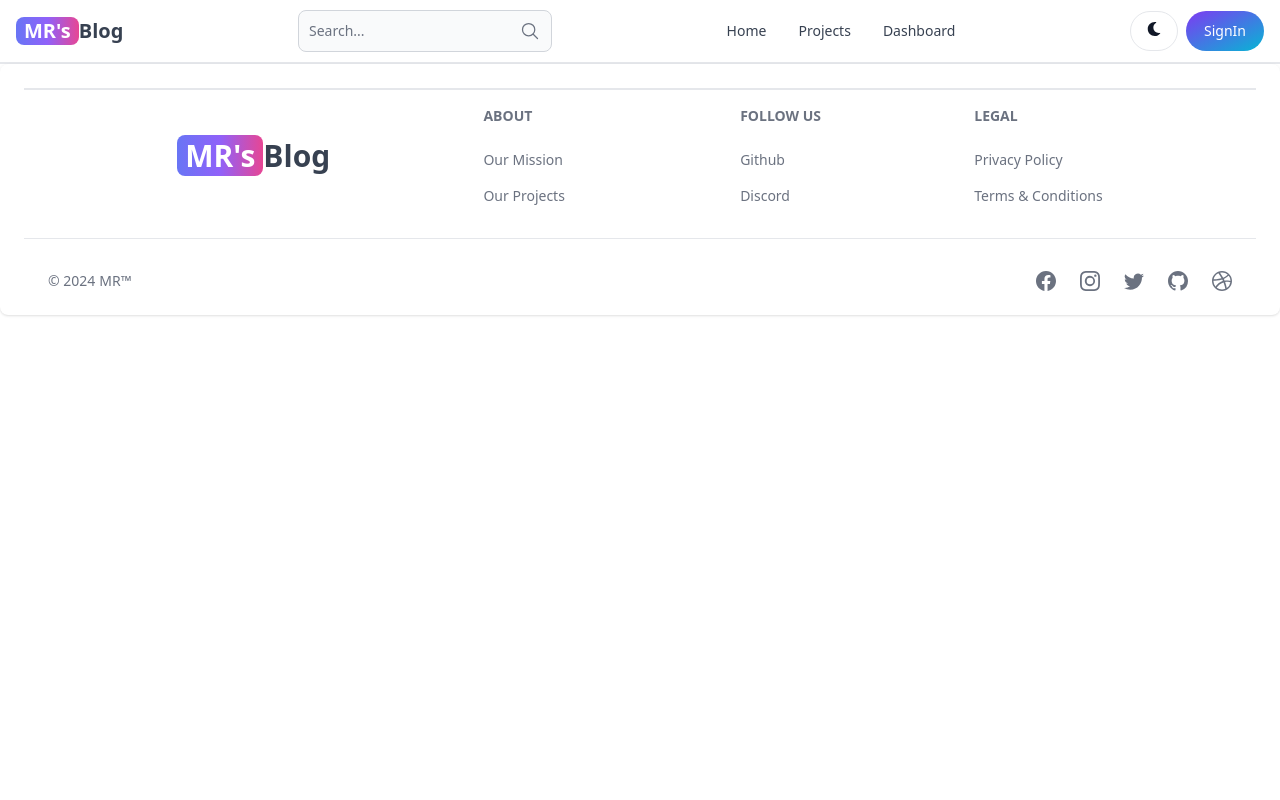
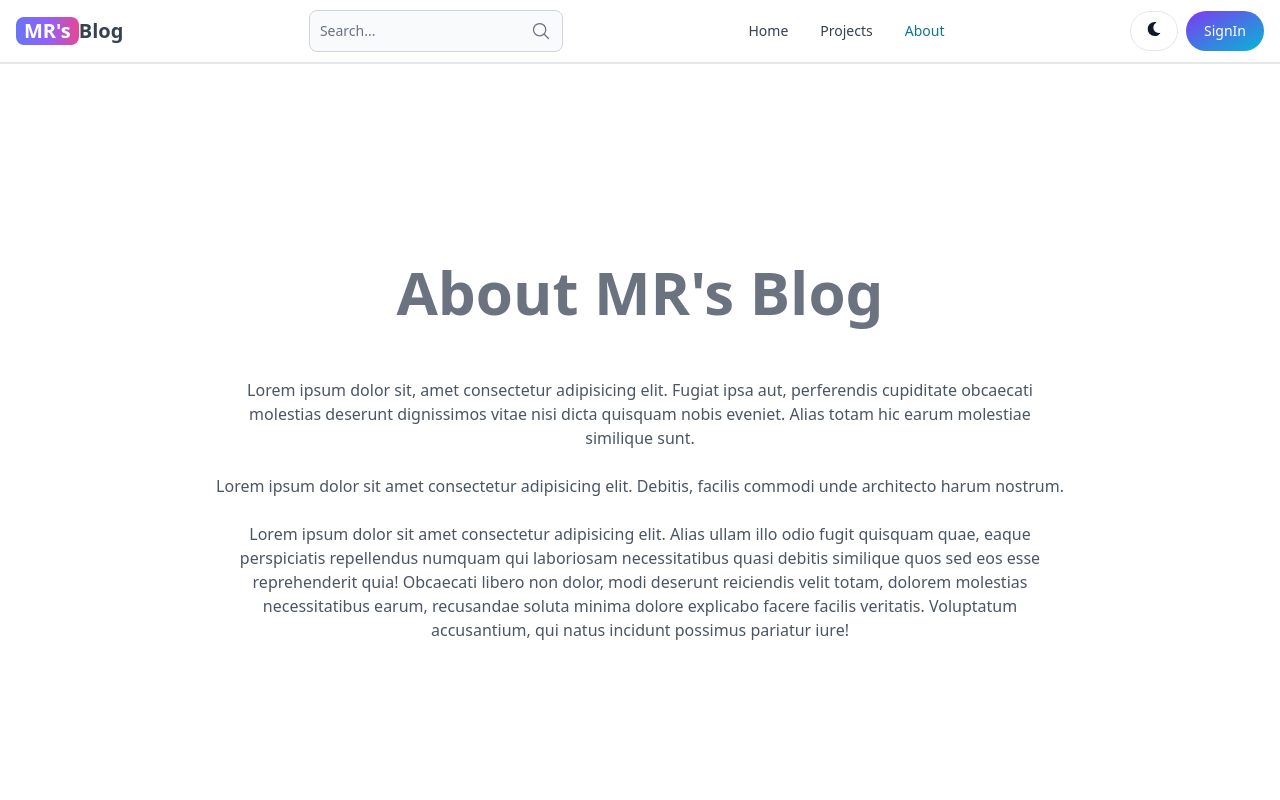
Before and after one commit to matiur2120/mern-blog, a React (Vite) app in the folder client/: page /about in a window 1280 px wide. Shown: the top 800 px of the page. Built offline with nearby package versions, Linux system fonts and the light colour scheme; no server answers.

Commit message:
complete about and project page ui

```diff
--- a/client/src/App.jsx
+++ b/client/src/App.jsx
@@ -4,6 +4,7 @@ import Header from "./components/Header";
 import OnlyAdminPrivateRoute from "./components/OnlyAdminPrivateRoute";
 import PrivateRoute from "./components/PrivateRoute";
 import ScrollToTop from "./components/ScrollToTop";
+import About from "./pages/About";
 import CreatePost from "./pages/CreatePost";
 import Dashboard from "./pages/Dashboard";
 import Home from "./pages/Home";
@@ -24,6 +25,7 @@ const App = () => {
         <Route path="/sign-in" element={<SingIn />} />
         <Route path="/sign-up" element={<SignUp />} />
         <Route path="/search" element={<Search />} />
+        <Route path="/about" element={<About />} />
         <Route element={<PrivateRoute />}>
           <Route path="/dashboard" element={<Dashboard />} />
         </Route>
--- a/client/src/components/Header.jsx
+++ b/client/src/components/Header.jsx
@@ -134,8 +134,8 @@ const Header = () => {
         <Navbar.Link as={"div"} active={path === "/projects"}>
           <Link to="/projects">Projects</Link>
         </Navbar.Link>
-        <Navbar.Link as={"div"} active={path === "/dashboard"}>
-          <Link to="/dashboard">Dashboard</Link>
+        <Navbar.Link as={"div"} active={path === "/about"}>
+          <Link to="/about">About</Link>
         </Navbar.Link>
       </Navbar.Collapse>
     </Navbar>
--- /dev/null
+++ b/client/src/pages/About.jsx
@@ -0,0 +1,35 @@
+const About = () => {
+  return (
+    <div className="py-16 text-center min-h-screen flex items-center justify-center">
+      <div className="flex flex-col max-w-4xl items-center mx-auto">
+        <h2 className="text-6xl font-bold text-center text-gray-500">
+          About MR's Blog
+        </h2>
+        <div className="text-gray-600 flex flex-col gap-6 items-center justify-center p-6 mt-8 w-full">
+          <p className="w-full">
+            Lorem ipsum dolor sit, amet consectetur adipisicing elit. Fugiat
+            ipsa aut, perferendis cupiditate obcaecati molestias deserunt
+            dignissimos vitae nisi dicta quisquam nobis eveniet. Alias totam hic
+            earum molestiae similique sunt.
+          </p>
+          <p>
+            Lorem ipsum dolor sit amet consectetur adipisicing elit. Debitis,
+            facilis commodi unde architecto harum nostrum.
+          </p>
+          <p>
+            Lorem ipsum dolor sit amet consectetur adipisicing elit. Alias ullam
+            illo odio fugit quisquam quae, eaque perspiciatis repellendus
+            numquam qui laboriosam necessitatibus quasi debitis similique quos
+            sed eos esse reprehenderit quia! Obcaecati libero non dolor, modi
+            deserunt reiciendis velit totam, dolorem molestias necessitatibus
+            earum, recusandae soluta minima dolore explicabo facere facilis
+            veritatis. Voluptatum accusantium, qui natus incidunt possimus
+            pariatur iure!
+          </p>
+        </div>
+      </div>
+    </div>
+  );
+};
+
+export default About;
--- a/client/src/pages/Projects.jsx
+++ b/client/src/pages/Projects.jsx
@@ -1,5 +1,11 @@
+import CallToAction from "../components/CallToAction";
+
 const Projects = () => {
-  return <div>Projects</div>;
+  return (
+    <div className="my-16 p-10">
+      <CallToAction />
+    </div>
+  );
 };
 
 export default Projects;
```
